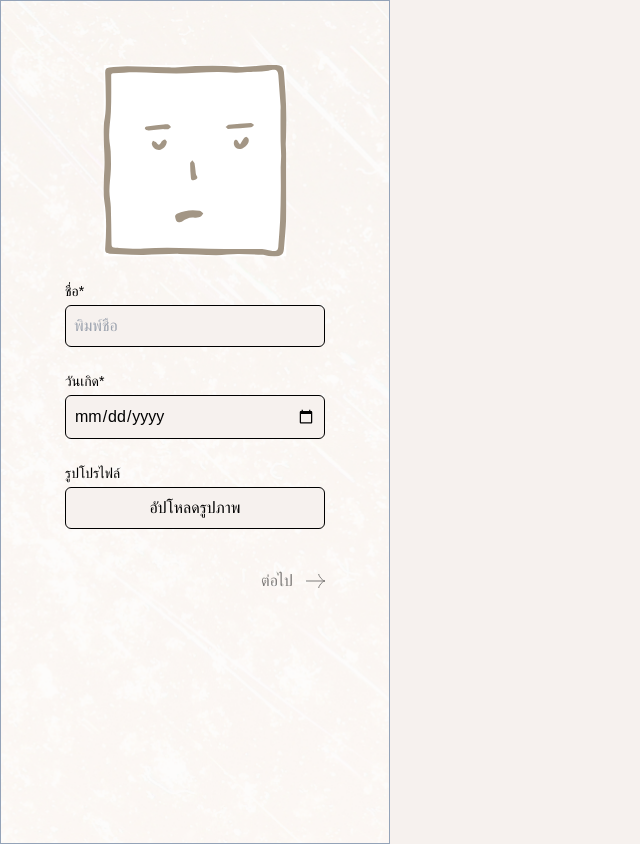
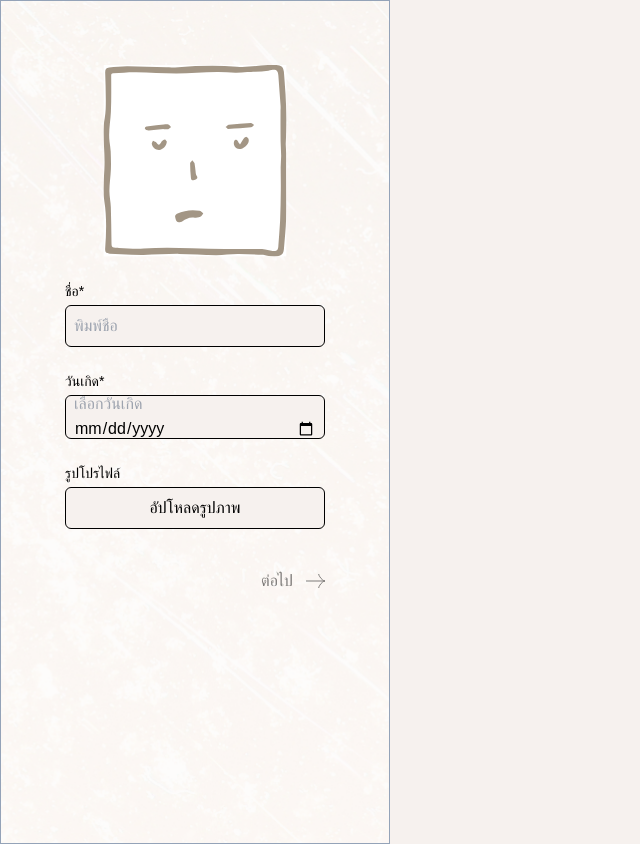
Before and after one commit to Tantatorn-dev/deathtalk-photobooth, a SvelteKit app: page /photo in a window 1280 px wide. Shown: the whole page, without its empty margins (0-640 px from the left). Built offline with nearby package versions, Linux system fonts and the light colour scheme; a web font is replaced by a local one.

Commit message:
fix: date input style in iOS

```diff
--- a/src/routes/photo/+page.svelte
+++ b/src/routes/photo/+page.svelte
@@ -142,7 +142,7 @@
 			<input
 				type="date"
 				on:input={onUpdateBirthDate}
-				class="button-secondary bg-secondary"
+				class="button-secondary bg-secondary date-input"
 				placeholder="เลือกวันเกิด"
 			/>
 		</div>
@@ -164,3 +164,18 @@
 	on:change={(e) => onFileSelected(e)}
 	bind:this={fileinput}
 />
+
+<style lang="postcss">
+	.date-input {
+		-webkit-appearance: none;
+		-moz-appearance: none;
+		@apply h-11;
+	}
+
+	input[type='date']:before {
+		color: rgb(157, 163 ,174);
+		content: attr(placeholder) !important;
+		margin-right: 0.5em;
+		min-width: 6rem;
+	}
+</style>
```
